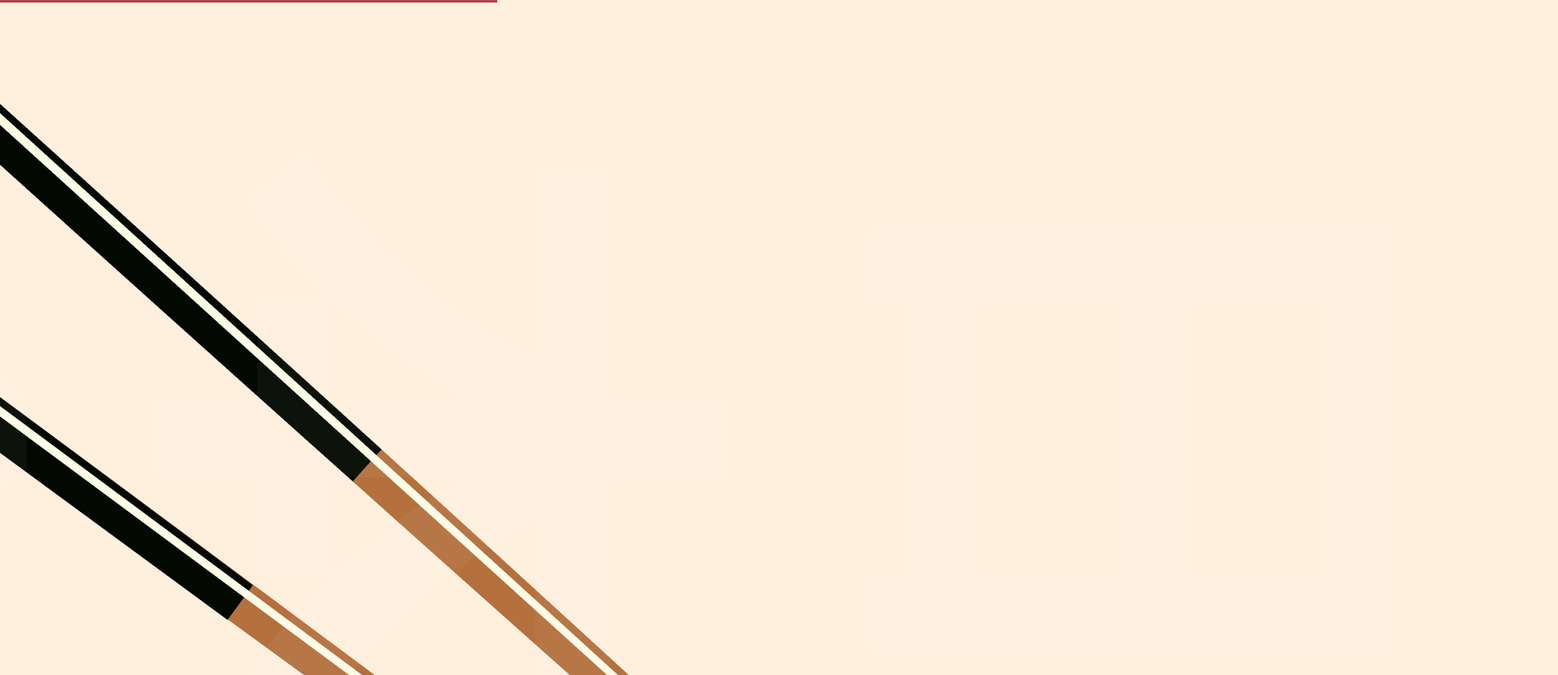
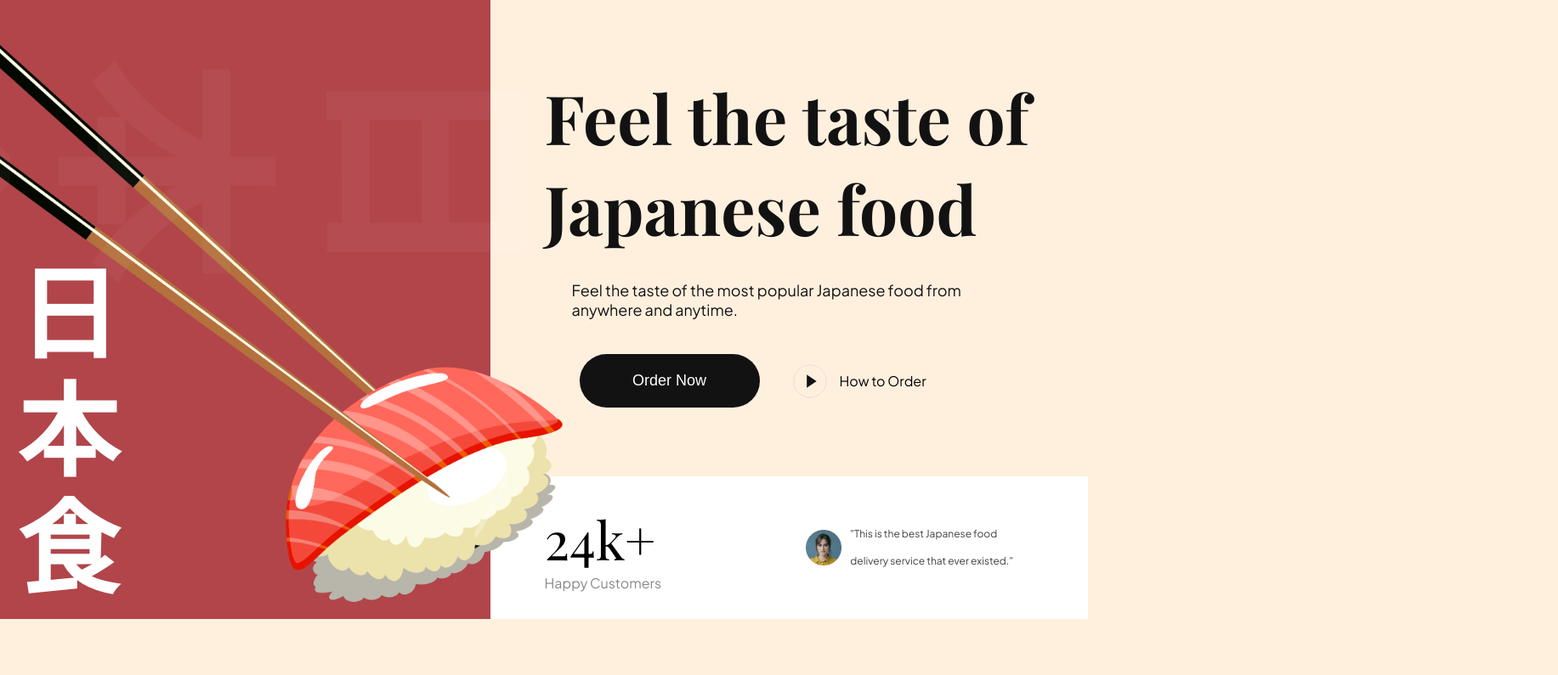
Before and after one commit to Tydomx/sushi-site-clone, a website built with Vite: page index.html in a window 1280 px wide. Shown: the part 69-864 px from the top of the page at 85% size, 1833 px wide, since content can reach past the window. After the commit the page ends 800 px from the top, so only its background shows below. Built offline with nearby package versions, Linux system fonts and the light colour scheme.

Commit message:
Hero section and minor bugs

```diff
--- a/css/sections/header.css
+++ b/css/sections/header.css
@@ -33,7 +33,7 @@
 
 .header__menu, .header__menu-mobile {
 	padding: 20px;
-	flex: 1.2;
+	flex: 1.236;
 	display: flex;
 	align-items: center;
 	justify-content: flex-end;
--- a/css/sections/hero.css
+++ b/css/sections/hero.css
@@ -0,0 +1,182 @@
+.hero {
+	display: flex;
+	min-height: calc(100vh - 74px);
+	overflow: hidden;
+}
+
+.hero-image {
+	flex: 1;
+	display: flex;
+	flex-direction: column;
+
+	position: relative;
+	z-index: 5;
+}
+
+.hero-image img {
+	width: 120%;
+	height: 100%;
+	object-fit: contain;
+}
+
+.hero-image__overlay {
+	position: absolute;
+	inset: 0;
+	width: 100%;
+
+	background-color: var(--primary-color);
+	z-index: -1;
+}
+
+/* styling */
+.hero-image h2 {
+	position: absolute;
+	bottom: 0;
+	padding: 20px;
+
+	font-family: var(--playfair-display);
+	font-weight: 700;
+	font-size: 120px;
+	line-height: 138px;
+	color: #fff;
+}
+
+/* hero content */
+.hero-content {
+	flex: 1.22;
+	display: flex;
+	justify-content: space-between;
+	flex-direction: column;
+}
+
+.hero-content-info {
+	padding: 64px;
+	flex: 1;
+	display: flex;
+	justify-content: center;
+	flex-direction: column;
+}
+
+/* title */
+.hero-content-info h1 {
+	font-size: 80px;
+	font-weight: 600px;
+	font-family: var(--playfair-display);
+	color: var(--secondary-color);
+}
+
+.hero-content-info p {
+	margin: 32px 0 0 32px;
+
+	font-family: var(--plus-jakarta-sans);
+	color: var(--secondary-color);
+	font-size: 18px;
+	font-weight: 400;
+}
+
+/* buttons */
+.hero-content__buttons {
+	margin: 41px 0 0 41px;
+
+	display: flex;
+	flex-wrap: wrap;
+	gap: 36px;
+}
+
+/* specific buttons left*/
+.hero-content__order-button {
+	padding: 20px;
+	border-radius: 36px;
+	min-width: 212px;
+	outline: none;
+	border: none;
+	background: var(--secondary-color);
+
+	cursor: pointer;
+
+	color: #fff;
+	font-weight: 500;
+	font-size: 18px;
+	line-height: 23px;
+}
+
+.hero-content__play-button {
+  border: none;
+  outline: none;
+  background: transparent;
+
+  display: flex;
+  align-items: center;
+
+  font-size: 16px;
+  line-height: 19px;
+  color: var(--black-200);
+  font-family: var(--plus-jakarta-sans);
+
+  cursor: pointer;
+}
+
+.hero-content__play-button img {
+  margin-right: 12px;
+
+  width: 46px;
+  height: 46px;
+  object-fit: contain;
+}
+
+/* testimonial section */
+.hero-content__testimonial {
+	padding: 32px 64px;
+
+	display: flex;
+	flex-wrap: wrap;
+	gap: 20px;
+
+	background: var(--color-white);
+}
+
+/* customer div */
+.hero-content__customer {
+	flex: 1;
+	gap: 10px;
+}
+
+.hero-content__customer h4 {
+	font-size: 62px;
+	font-weight: 400;
+	font-family: var(--playfair-display);
+}
+
+.hero-content__customer p {
+	font-size: 16px;
+	font-weight: 400;
+	font-family: var(--plus-jakarta-sans);
+	color: var(--secondary-color);
+	opacity: 0.5;
+}
+
+.hero-content__review {
+	flex: 1;
+	display: flex;
+	align-items: center;
+	gap: 10px;
+
+	padding-left: 20px;
+	border-left: 1px solid rgba(2, 2, 2, 2, 0.1);
+	min-width: 200px;
+}
+
+.hero-content__review img {
+	width: 42px;
+	height: 42px;
+	object-fit: contain;
+}
+
+.hero-content__review p {
+	font-size: 12px;
+	font-weight: 400;
+	line-height: 32px;
+	font-family: var(--plus-jakarta-sans);
+	color: var(--secondary-color);
+	opacity: 0.8;
+}
--- a/css/style.css
+++ b/css/style.css
@@ -16,7 +16,7 @@
 	--plus-jakarta-sans: "Plus Jakarta Sans", sans-serif;
 
 	--primary-color: #b1454a;
-	--secondary-color: ##121212;
+	--secondary-color: #121212;
 
 	--black-200: #020202;
 	--black-300: #333333;
--- a/index.html
+++ b/index.html
@@ -56,6 +56,33 @@
 
         <div class="hero-image__overlay"></div>
       </div>
+
+      <div class="hero-content">
+        <div class="hero-content-info">
+          <h1>Feel the taste of Japanese food</h1>
+          <p>Feel the taste of the most popular Japanese food from anywhere and anytime.</p>
+
+          <div class="hero-content__buttons">
+            <button class="hero-content__order-button">Order Now</button>
+            <button class="hero-content__play-button">
+              <img src="assets/play-circle.svg" alt="play" />
+              How to Order
+            </button>
+          </div>
+        </div>
+
+        <div class="hero-content__testimonial">
+          <div class="hero-content__customer flex-center">
+            <h4>24<span>k+</span></h4>
+            <p>Happy Customers</p>
+          </div>
+
+          <div class="hero-content__review">
+            <img src="assets/user.png" alt="user" />
+            <p>"This is the best Japanese food delivery service that ever existed."</p>
+          </div>
+        </div>
+      </div>
     </section>
     <script type="module" src="./js/script.js"></script>
   </body>
```
